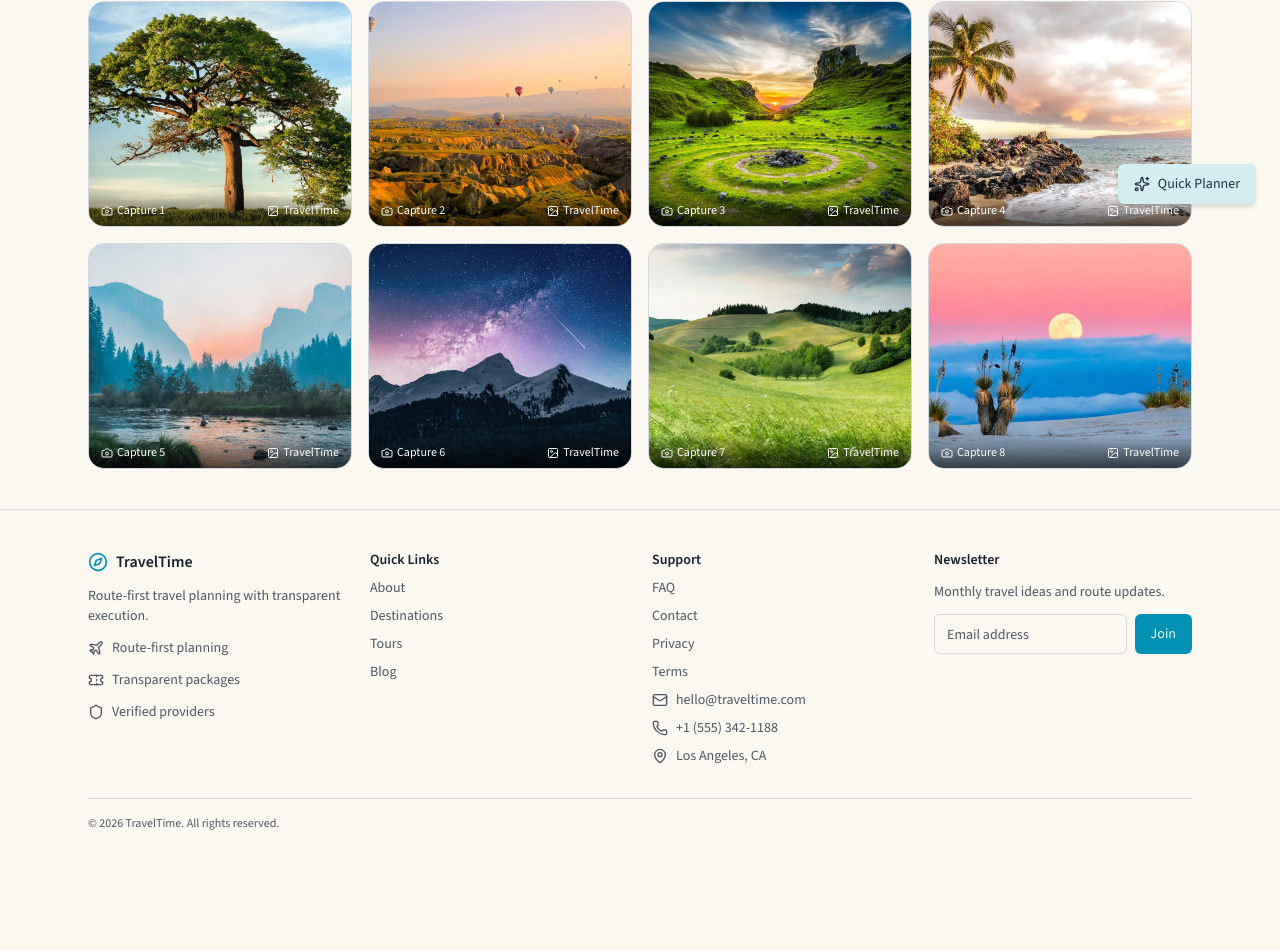
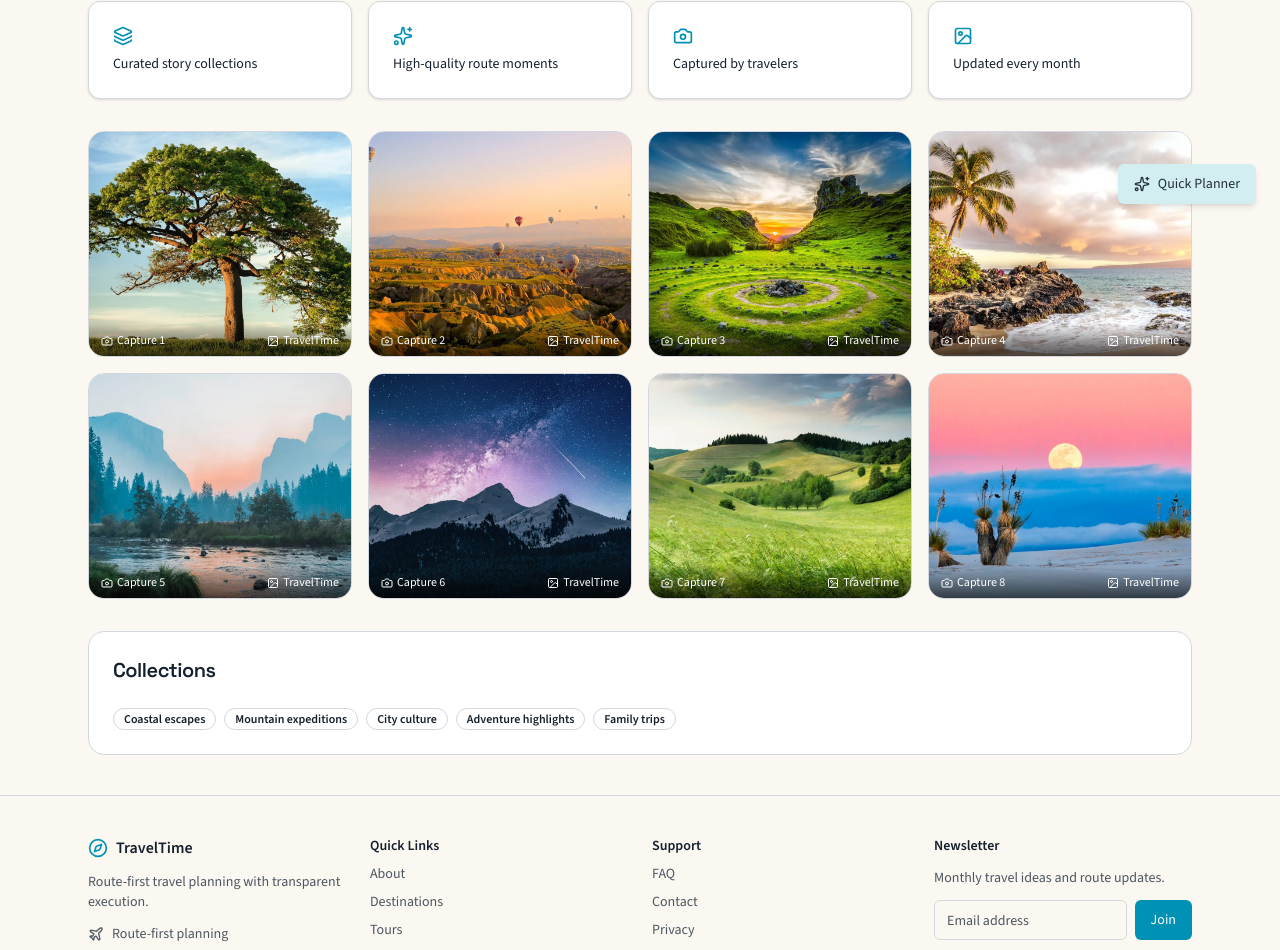
Before and after one commit to pthanksdev/TravelTime, a React (Vite) app: page /gallery in a window 1280 px wide. Shown: the part 572-1522 px from the top of the page. Before the commit the page ends 1443 px from the top, so only its background shows below. Built offline with nearby package versions, Linux system fonts and the light colour scheme.

Commit message:
Enhance GalleryPage with new card sections for curated collections and badges for trip categories

```diff
--- a/src/pages/GalleryPage.tsx
+++ b/src/pages/GalleryPage.tsx
@@ -1,5 +1,7 @@
-import { Camera, Image as ImageIcon } from "lucide-react";
+import { Camera, Image as ImageIcon, Layers, Sparkles } from "lucide-react";
 import { PageHero } from "@/components/page/PageHero";
+import { Badge } from "@/components/ui/badge";
+import { Card, CardContent, CardHeader, CardTitle } from "@/components/ui/card";
 
 const gallery = [
   "/assets/img/gallery/gallery-1.webp",
@@ -24,6 +26,13 @@ export function GalleryPage() {
       />
 
       <section className="grid gap-4 sm:grid-cols-2 lg:grid-cols-4">
+        <Card><CardContent className="pt-6 text-sm"><Layers className="mb-2 size-5 text-primary" />Curated story collections</CardContent></Card>
+        <Card><CardContent className="pt-6 text-sm"><Sparkles className="mb-2 size-5 text-primary" />High-quality route moments</CardContent></Card>
+        <Card><CardContent className="pt-6 text-sm"><Camera className="mb-2 size-5 text-primary" />Captured by travelers</CardContent></Card>
+        <Card><CardContent className="pt-6 text-sm"><ImageIcon className="mb-2 size-5 text-primary" />Updated every month</CardContent></Card>
+      </section>
+
+      <section className="grid gap-4 sm:grid-cols-2 lg:grid-cols-4">
         {gallery.map((src, i) => (
           <figure key={src} className="group relative overflow-hidden rounded-2xl border bg-card">
             <img src={src} alt={`Travel gallery ${i + 1}`} className="h-48 w-full object-cover transition duration-300 group-hover:scale-105 sm:h-56" loading="lazy" />
@@ -34,6 +43,19 @@ export function GalleryPage() {
           </figure>
         ))}
       </section>
+
+      <section className="rounded-2xl border bg-card p-4 sm:p-6">
+        <CardHeader className="px-0 pt-0">
+          <CardTitle className="text-xl">Collections</CardTitle>
+        </CardHeader>
+        <div className="flex flex-wrap gap-2 text-sm">
+          <Badge variant="outline">Coastal escapes</Badge>
+          <Badge variant="outline">Mountain expeditions</Badge>
+          <Badge variant="outline">City culture</Badge>
+          <Badge variant="outline">Adventure highlights</Badge>
+          <Badge variant="outline">Family trips</Badge>
+        </div>
+      </section>
     </div>
   );
 }
```
